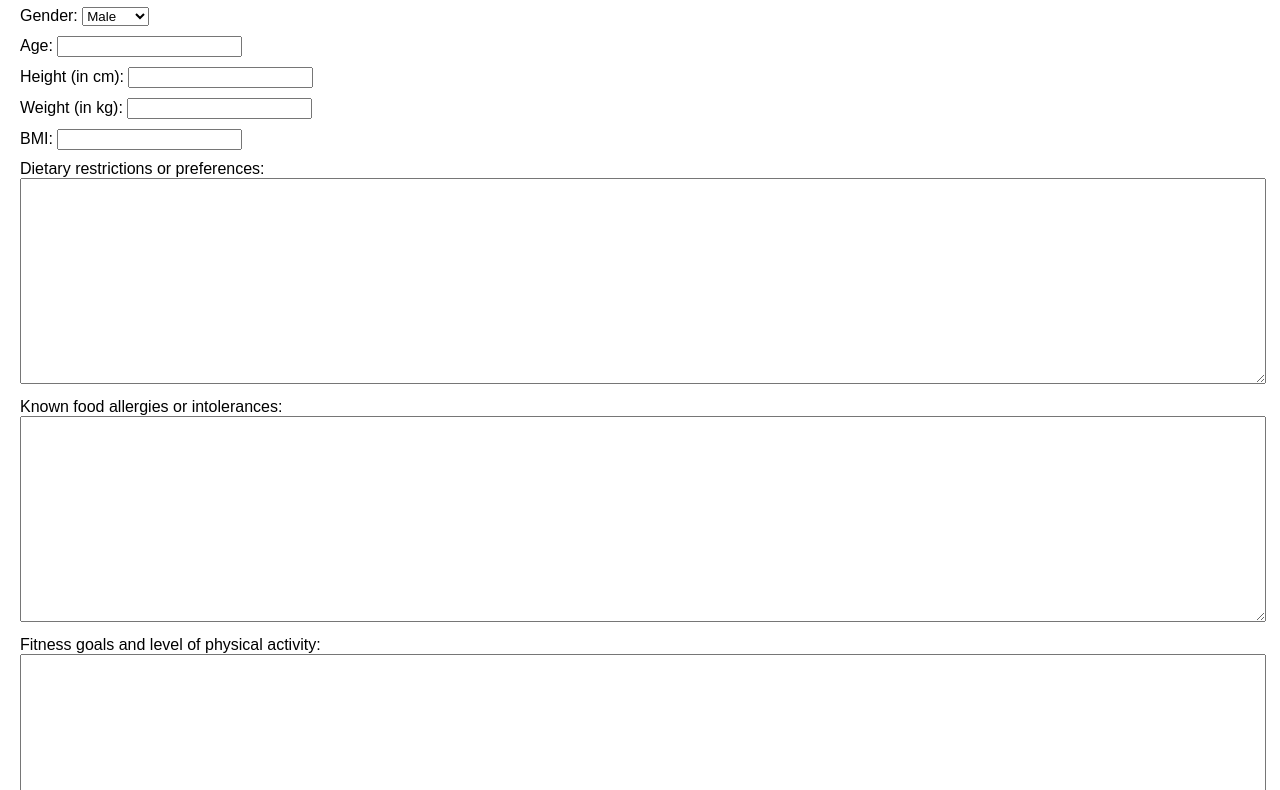
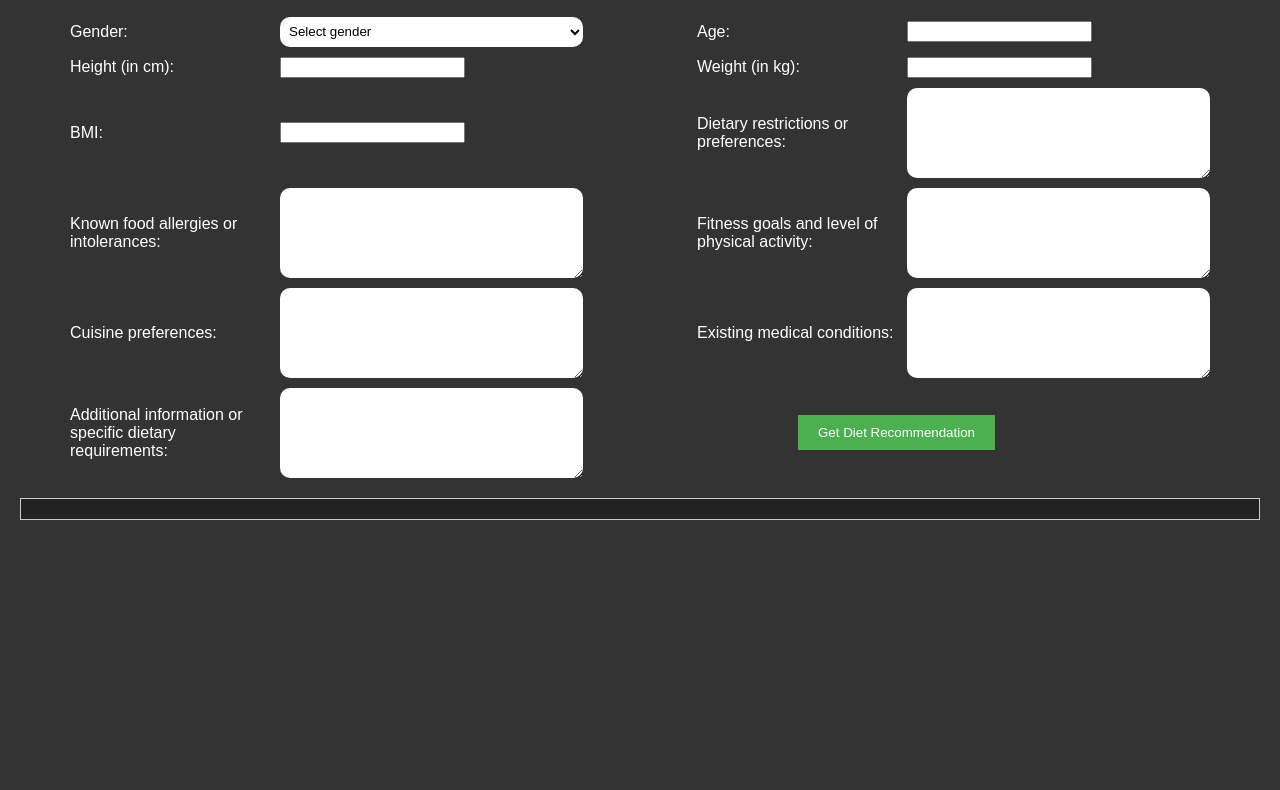
Before and after one commit to TembuRaptor007/ai-lab, a plain HTML site: page index.html in a window 1280 px wide. Shown: the part 73-863 px from the top of the page. After the commit the page ends 800 px from the top, so only its background shows below. Drawn offline with Linux system fonts and the light colour scheme.

Commit message:
Update index.html

```diff
--- a/index.html
+++ b/index.html
@@ -1,26 +1,54 @@
 <!DOCTYPE html>
 <html>
 <head>
-  <title>Personalized Diet Recommendation</title>
+  <title>Personalized Diet Recommendation using AI</title>
   <style>
     /* CSS styles */
     body {
       font-family: Arial, sans-serif;
       margin: 20px;
+      background-color: #333;
+      color: #fff;
     }
     h1 {
-      text-align: center;
+      text-align: left;
     }
     form {
       margin-top: 20px;
+      display: flex;
+      flex-direction: row;
+      flex-wrap: wrap;
+      align-items: center;
+      justify-content: space-between;
+      padding: 0 50px;
     }
     label {
-      display: block;
+      display: flex;
       margin-top: 10px;
+      align-items: center;
+      justify-content: flex-start;
+      width: 45%;
+    }
+    label span {
+      flex: 0 0 200px;
+      margin-right: 10px;
+      text-align: left;
+    }
+    select {
+      width: 100%;
+      height: 30px;
+      border-radius: 10px;
+      border: none;
+      padding: 5px;
+      background-color: #fff;
     }
     textarea {
       width: 100%;
-      height: 200px;
+      height: 80px;
+      resize: vertical;
+      padding: 5px;
+      border-radius: 10px;
+      border: none;
     }
     button {
       margin-top: 10px;
@@ -29,62 +57,68 @@
       color: white;
       border: none;
       cursor: pointer;
+      align-self: center;
+      margin-left: auto;
+      margin-right: auto;
+      display: block;
     }
     #output {
       margin-top: 20px;
       border: 1px solid #ccc;
       padding: 10px;
+      background-color: #222;
     }
   </style>
 </head>
 <body>
-  <h1>Personalized Diet Recommendation</h1>
+  <h1>Personalized Diet Recommendation using AI</h1>
   <form id="dietForm">
     <label>
-      Gender:
+      <span>Gender:</span>
       <select id="gender" required>
+        <option value="" disabled selected>Select gender</option>
         <option value="Male">Male</option>
         <option value="Female">Female</option>
       </select>
     </label>
     <label>
-      Age:
+      <span>Age:</span>
       <input type="number" id="age" required>
     </label>
     <label>
-      Height (in cm):
+      <span>Height (in cm):</span>
       <input type="number" id="height" required>
     </label>
     <label>
-      Weight (in kg):
+      <span>Weight (in kg):</span>
       <input type="number" id="weight" required>
     </label>
     <label>
-      BMI:
+      <span>BMI:</span>
       <input type="number" id="bmi" required>
     </label>
     <label>
-      Dietary restrictions or preferences:
+      <span>Dietary restrictions or preferences:</span>
       <textarea id="dietRestrictions"></textarea>
     </label>
     <label>
-      Known food allergies or intolerances:
+      <span>Known food allergies or intolerances:</span>
       <textarea id="foodAllergies"></textarea>
     </label>
     <label>
-      Fitness goals and level of physical activity:
+      <span>Fitness goals and level of physical activity:</span>
       <textarea id="fitnessGoals"></textarea>
     </label>
     <label>
-      Cuisine preferences:
+      <span>Cuisine preferences:</span>
       <textarea id="cuisinePreferences"></textarea>
     </label>
     <label>
-      Existing medical conditions:
+      <span>Existing medical conditions:</span>
       <textarea id="medicalConditions"></textarea>
     </label>
     <label>
-      Additional information or specific dietary requirements:
+      <span>Additional information or specific dietary requirements:</span>
       <textarea id="additionalInfo"></textarea>
     </label>
     <button type="submit">Get Diet Recommendation</button>
```
